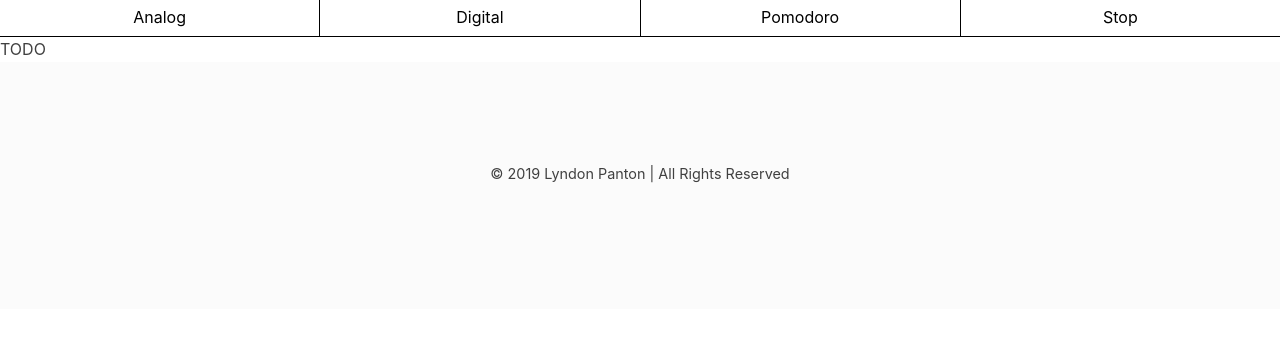
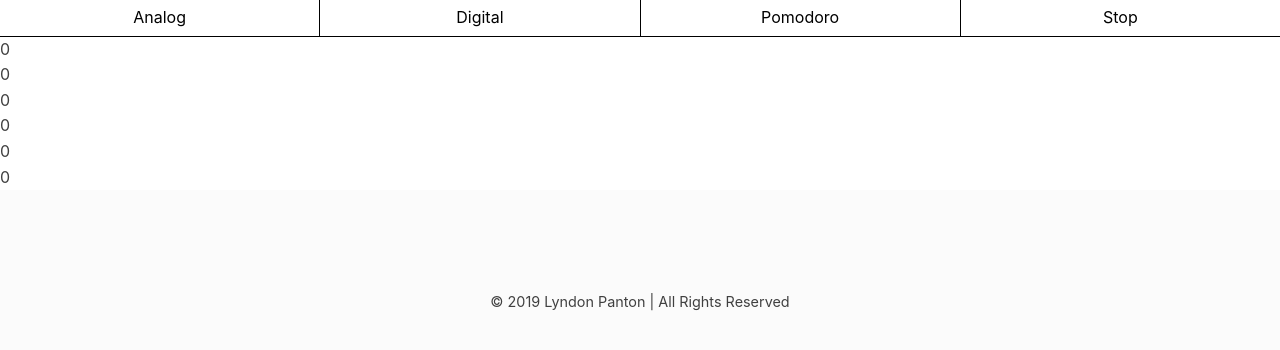
Before and after one commit to lyndonpanton/react-time, a React (Create React App) app: page / in a window 1280 px wide. Both pictures are taken after a click on the item "Pomodoro". Shown: the top 350 px of the page. Built offline with nearby package versions, Linux system fonts and the light colour scheme.

Commit message:
added element for arrows, digits

```diff
--- a/src/Pomodoro.js
+++ b/src/Pomodoro.js
@@ -11,7 +11,41 @@ class Pomodoro extends React.Component {
 	render() {
 		return (
 			<div className="pomodoro">
-				TODO
+				<div className="column">
+					<div className="arrow-up"></div>
+					<div className="digit">0</div>
+					<div className="arrow-down"></div>
+				</div>
+
+				<div className="column">
+					<div className="arrow-up"></div>
+					<div className="digit">0</div>
+					<div className="arrow-down"></div>
+				</div>
+
+				<div className="column">
+					<div className="arrow-up"></div>
+					<div className="digit">0</div>
+					<div className="arrow-down"></div>
+				</div>
+
+				<div className="column">
+					<div className="arrow-up"></div>
+					<div className="digit">0</div>
+					<div className="arrow-down"></div>
+				</div>
+
+				<div className="column">
+					<div className="arrow-up"></div>
+					<div className="digit">0</div>
+					<div className="arrow-down"></div>
+				</div>
+
+				<div className="column">
+					<div className="arrow-up"></div>
+					<div className="digit">0</div>
+					<div className="arrow-down"></div>
+				</div>
 			</div>
 		);
 	}
```
